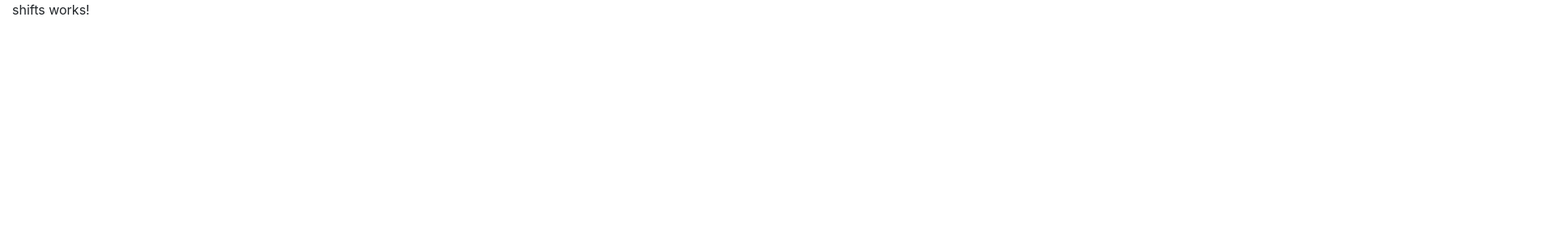
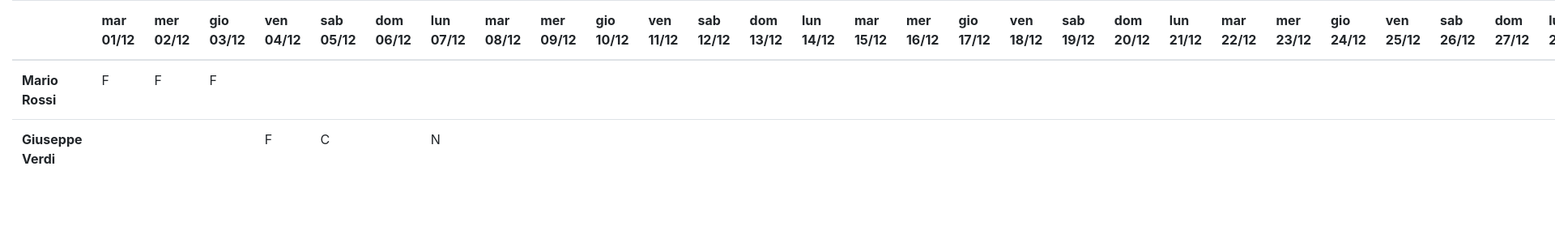
Before and after one commit to supix/redshift, an Angular app in the folder src/: page / in a window 1280 px wide. Shown: the top 300 px of the page at 81% size, 1920 px wide, since content can reach past the window. Built offline with nearby package versions, Linux system fonts and the light colour scheme.

Commit message:
Shift table shows fake data
The ShiftsComponent renders the fake data retrieved by the service it injects.

```diff
--- a/src/src/app/app.module.ts
+++ b/src/src/app/app.module.ts
@@ -5,6 +5,8 @@ import { AppComponent } from './components/app/app.component';
 import { FontAwesomeModule } from '@fortawesome/angular-fontawesome';
 import { NgbModule } from '@ng-bootstrap/ng-bootstrap';
 import { ShiftsComponent } from './components/shifts/shifts.component';
+import { ShiftsService } from './services/shifts/shifts.service';
+import { ShiftsFakeService } from './services/shifts/shifts.fake.service';
 
 @NgModule({
   declarations: [
@@ -16,7 +18,7 @@ import { ShiftsComponent } from './components/shifts/shifts.component';
     FontAwesomeModule,
     NgbModule
   ],
-  providers: [],
+  providers: [ { provide: ShiftsService, useClass: ShiftsFakeService }],
   bootstrap: [AppComponent]
 })
 export class AppModule { }
--- a/src/src/app/components/shifts/shifts.component.html
+++ b/src/src/app/components/shifts/shifts.component.html
@@ -1 +1,14 @@
-<p>shifts works!</p>
+<table class="table">
+    <thead>
+        <tr>
+            <th scope="col"></th>
+            <th *ngFor="let d of calendar()" scope="col">{{ dateToStr(d) }}</th>
+        </tr>
+    </thead>
+    <tbody>
+        <tr *ngFor="let n of manNames()">
+            <th scope="row">{{ n }}</th>
+            <td *ngFor="let d of calendar()">{{ getShiftText(n, d) }}</td>
+        </tr>
+    </tbody>
+</table>
--- a/src/src/app/components/shifts/shifts.component.ts
+++ b/src/src/app/components/shifts/shifts.component.ts
@@ -1,4 +1,6 @@
 import { Component, OnInit } from '@angular/core';
+import { ManShift } from 'src/app/models/shifts/ManShift';
+import { ShiftsService } from 'src/app/services/shifts/shifts.service';
 
 @Component({
   selector: 'app-shifts',
@@ -6,10 +8,76 @@ import { Component, OnInit } from '@angular/core';
   styleUrls: ['./shifts.component.css']
 })
 export class ShiftsComponent implements OnInit {
+  private fromDate: Date;
+  private toDate: Date;
+  private shiftsData: ManShift[];
 
-  constructor() { }
+  public manNames(): string[] {
+    return this.shiftsData.map(s => s.turnista);
+  }
+
+  public getShiftText(manName: string, date: Date): string {
+    const manShifts = this.shiftsData
+      .find(s => s.turnista === manName);
+
+    if (!manShifts) {
+      return '';
+    }
+
+    const dayShift = manShifts.presenze
+      .find(d => d.data.valueOf() === date.valueOf());
+
+    if (!dayShift) {
+      return '';
+    }
+
+    return dayShift.turno_abbr;
+  }
+
+  constructor(public shiftsService: ShiftsService) {
+  }
 
   ngOnInit(): void {
+    this.initDates();
+    this.shiftsService.shifts$(this.fromDate, this.toDate)
+      .subscribe(s => this.shiftsData = s);
   }
 
+  private initDates(): void {
+    const curDate = new Date();
+    this.fromDate = new Date(curDate.getFullYear(), curDate.getMonth(), 1);
+    this.toDate = new Date(curDate.getFullYear(), curDate.getMonth() + 1, 0);
+  }
+
+  public calendar(): Date[] {
+    const year = this.fromDate.getFullYear();
+    const month = this.fromDate.getMonth();
+    let day = this.fromDate.getDate();
+    const result: Date[] = [this.fromDate];
+
+    while (result[result.length - 1] < this.toDate) {
+      result.push(new Date(year, month, ++day));
+    }
+
+    return result;
+  }
+
+  public dateToStr(d: Date): string {
+    const dayNames = ['dom', 'lun', 'mar', 'mer', 'gio', 'ven', 'sab'];
+    let month = '' + (d.getMonth() + 1);
+    let day = '' + d.getDate();
+    const year = d.getFullYear();
+
+    if (month.length < 2) {
+      month = '0' + month;
+    }
+
+    if (day.length < 2) {
+      day = '0' + day;
+    }
+
+    const dayName = dayNames[d.getDay()];
+
+    return dayName + ' ' + [day, month].join('/');
+  }
 }
```
